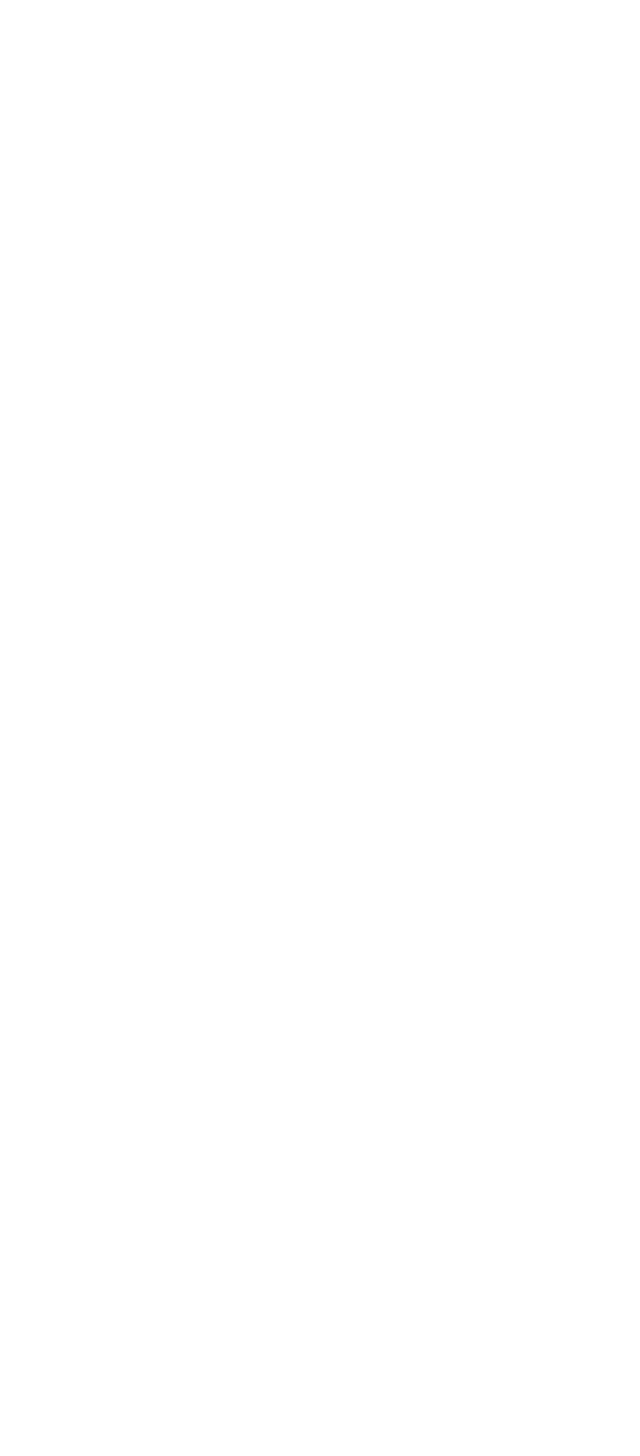
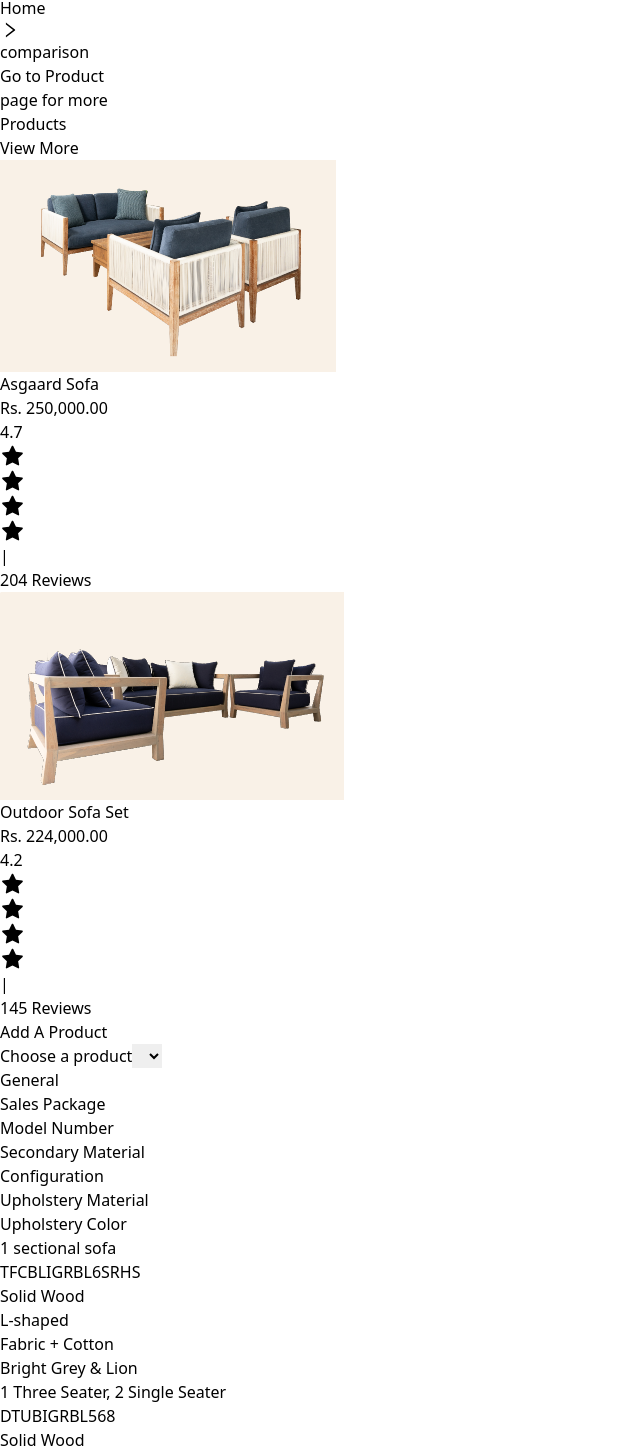
Before and after one commit to bunny254/abc_test, a React (Vite) app: page / in a window 1280 px wide. Shown: the part 635-2091 px from the top of the page, without its empty margins (0-640 px from the left). Before the commit the page ends 800 px from the top, so only its background shows below. Built offline with nearby package versions, Linux system fonts and the light colour scheme.

Commit message:
Created Product Comparison Page

```diff
--- a/src/siteComponents/banner.jsx
+++ b/src/siteComponents/banner.jsx
@@ -1,15 +1,111 @@
-import banner from '../assets/banner.png';
+import banner from "../assets/banner.png";
+import { AiOutlineRight, AiFillStar } from "react-icons/ai";
+import asgaard from "../assets/asgaard.png";
+import outdoor from "../assets/outdoor.png";
 
 const Banner = () => {
   return (
     <div>
-        <div className='hidden xl:flex'>
-            <div className='flex mt-8'>
-                <img src={banner} alt="Banner" className='px-10'/>
+      <div className="hidden xl:grid">
+        <div className="flex mt-8 relative">
+          <img src={banner} alt="Banner" className="object-cover px-10" />
+          <div className="absolute top-36 left-[32%] mt-4 bg-gray-300 w-[40%] h-24">
+            <p className="text-6xl font-bold text-center mb-2">
+              Product Comparison
+            </p>
+            <div className="flex justify-center">
+              <p className="text-2xl font-semibold">Home</p>
+              <AiOutlineRight size="20px" className="mt-2 font-bold" />
+              <p className="text-2xl">comparison</p>
             </div>
+          </div>
         </div>
+        <div className="grid grid-cols-12 mt-8">
+          <div className="col-span-3 px-24">
+            <div className="text-2xl">
+              <h1 className="font-semibold">
+                Go to Product <br /> page for more <br /> Products
+              </h1>
+              <h2 className="mt-3">View More</h2>
+              <div className="border-t border-4 border-gray-300 w-32" />
+            </div>
+          </div>
+          <div className="col-span-6">
+            <div className="grid grid-cols-6 gap-4">
+              <div className="col-span-3">
+                <img src={asgaard} alt="Asgaard Sofa" />
+                <p className="font-bold text-2xl mt-3">Asgaard Sofa</p>
+                <p className="mt-2 text-xl">Rs. 250,000.00</p>
+                <div className="flex mt-2">
+                  <div className="flex">
+                    <p className="text-xl">4.7 </p>
+                    <AiFillStar className="text-yellow-600" size="25px" />
+                    <AiFillStar className="text-yellow-600" size="25px" />
+                    <AiFillStar className="text-yellow-600" size="25px" />
+                    <AiFillStar className="text-yellow-600" size="25px" />
+                  </div>
+                  |<p className="px-2">204 Reviews</p>
+                </div>
+              </div>
+              <div className="col-span-3">
+                <img src={outdoor} alt="Outdoor Sofa Set" />
+                <p className="font-bold text-2xl mt-3">Outdoor Sofa Set</p>
+                <p className="mt-2 text-xl">Rs. 224,000.00</p>
+                <div className="flex mt-2">
+                  <div className="flex">
+                    <p className="text-xl">4.2</p>
+                    <AiFillStar className="text-yellow-600" size="25px" />
+                    <AiFillStar className="text-yellow-600" size="25px" />
+                    <AiFillStar className="text-yellow-600" size="25px" />
+                    <AiFillStar className="text-yellow-600" size="25px" />
+                  </div>
+                  |<p className="px-2">145 Reviews</p>
+                </div>
+              </div>
+            </div>
+          </div>
+          <div className="col-span-2">
+            <p className="font-bold text-2xl mt-12">Add A Product</p>
+            <button className="rounded p-2 bg-yellow-600 w-72 mt-4">
+              <label htmlFor="sofas" className="text-white font-bold px-8 text-xl">Choose a product</label>
+              <select className="bg-transparent text-white" name="sofas" id="sofas">
+                <option value="volvo"></option>
+                <option value="saab">1</option>
+              </select>
+            </button>
+          </div>
+        </div>
+        <div className="grid grid-cols-12 mt-12">
+          <div className="col-span-3 px-24 border-r border-gray-300">
+            <p className="font-bold text-3xl">General</p>
+            <p className="font-semibold text-2xl py-2 mt-3">Sales Package</p>
+            <p className="font-semibold text-2xl py-2">Model Number</p>
+            <p className="font-semibold text-2xl py-2">Secondary Material</p>
+            <p className="font-semibold text-2xl py-2">Configuration</p>
+            <p className="font-semibold text-2xl py-2">Upholstery Material</p>
+            <p className="font-semibold text-2xl py-2">Upholstery Color</p>
+          </div>
+          <div className="col-span-3  border-r border-t border-gray-300">
+            <p className="text-2xl py-12 px-8 font-semibold">1 sectional sofa</p>
+            <p className="text-2xl px-8 font-semibold">TFCBLIGRBL6SRHS</p>
+            <p className="text-2xl px-8 font-semibold">Solid Wood</p>
+            <p className="text-2xl py-2 px-8 font-semibold">L-shaped</p>
+            <p className="text-2xl py-2 px-8 font-semibold">Fabric + Cotton</p>
+            <p className="text-2xl py-2 px-8 font-semibold">Bright Grey & Lion</p>
+          </div>
+          <div className="col-span-3 border-r border-t border-gray-300">
+          <p className="text-2xl py-12 px-8 font-semibold">1 Three Seater, 2 Single Seater</p>
+            <p className="text-2xl px-8 font-semibold">DTUBIGRBL568</p>
+            <p className="text-2xl py-2 px-8 font-semibold">Solid Wood</p>
+            <p className="text-2xl py-2 px-8 font-semibold">L-shaped</p>
+            <p className="text-2xl py-2 px-8 font-semibold">Fabric + Cotton</p>
+            <p className="text-2xl py-2 px-8 font-semibold">Bright Grey & Lion</p>
+          </div>
+
+        </div>
+      </div>
     </div>
-  )
-}
+  );
+};
 
-export default Banner
+export default Banner;
```
Also changed, not shown: src/assets/asgaard.png (added), src/assets/outdoor.png (added).
